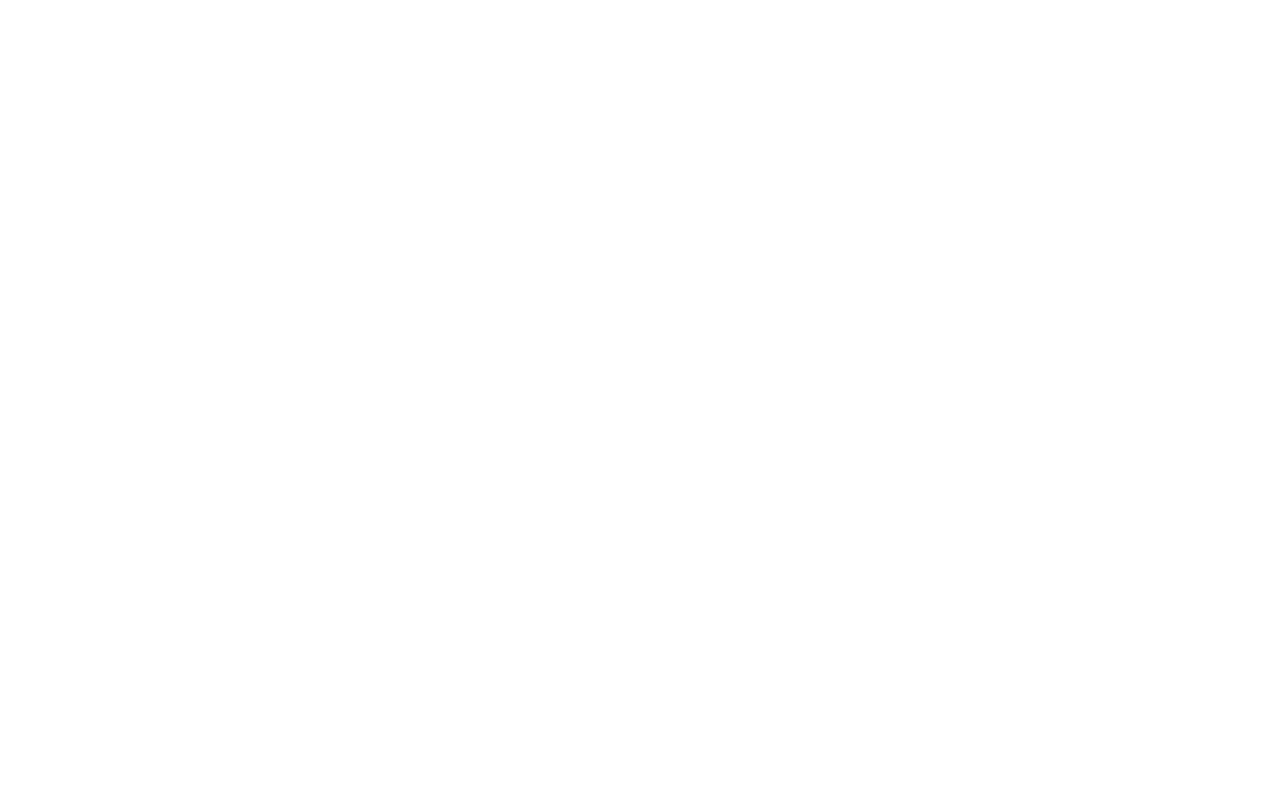
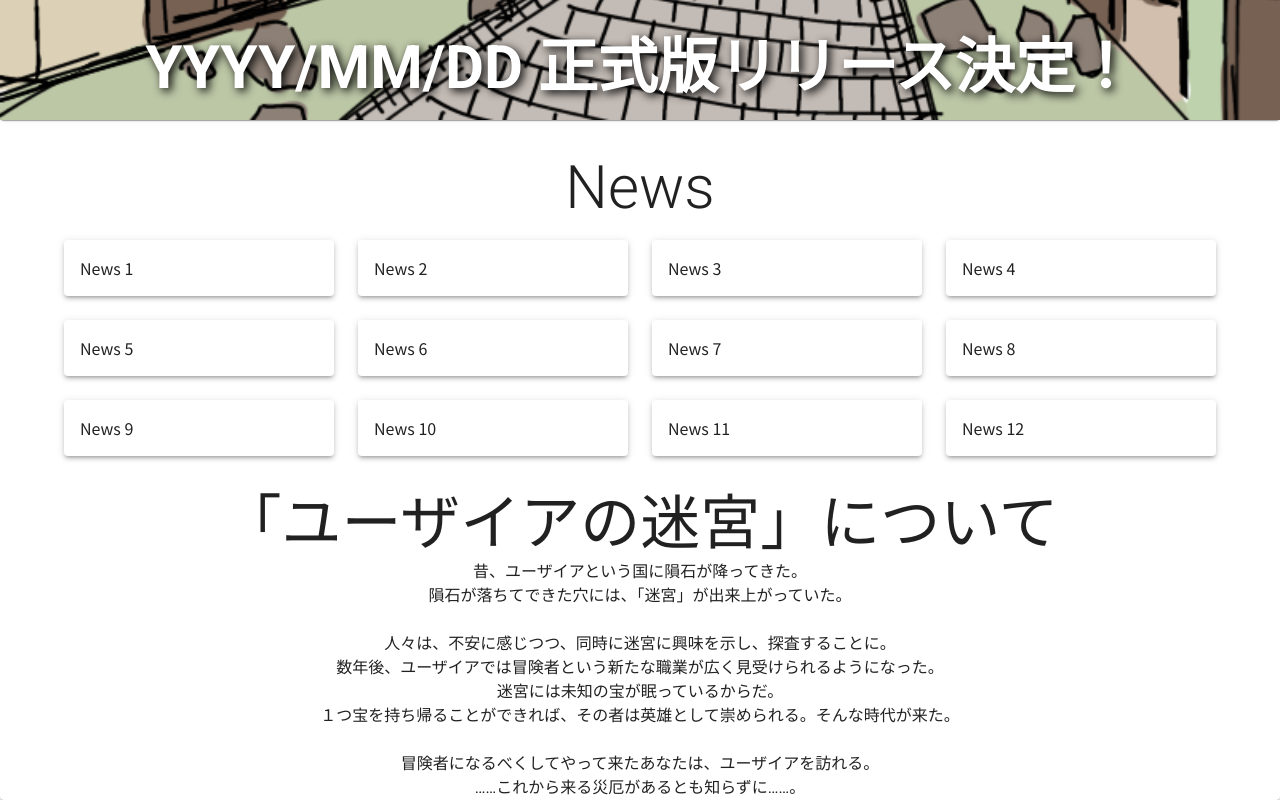
Before and after one commit to UZIA-Dev/uzia-web, a Next.js app: page /the-labyrinth-of-uzia in a window 1280 px wide. Before the commit this address had no page. Shown: the part 800-1600 px from the top of the page. Before the commit the page ends 920 px from the top, so only its background shows below. Built offline with nearby package versions, Linux system fonts and the light colour scheme; what @mui/material-nextjs would draw is missing.

Commit message:
ユーザイアの迷宮の名称修正。ルーティング変更

```diff
--- a/src/app/uzia/_components/UziaAbout.tsx
+++ b/src/app/the-labyrinth-of-uzia/_components/UziaAbout.tsx
@@ -7,7 +7,7 @@ import Introduction from './about/introduction.json';
 const UziaAbout = () => {
   return (
     <Box className="uzui-content-container" sx={{ flexGrow: 1 }}>
-      <Typography variant='h2' className="container-title">UZIAについて</Typography>
+      <Typography variant='h2' className="container-title">「ユーザイアの迷宮」について</Typography>
       <Typography variant="body1" sx={{ whiteSpace: "pre-wrap", textAlign: "center" }}>{Introduction.introduction}</Typography>
     </Box>
   );
```
Also changed, not shown: src/app/the-labyrinth-of-uzia/_components/UziaNews.tsx (renamed from src/app/uzia/_components/UziaNews.tsx), src/app/the-labyrinth-of-uzia/_components/about/introduction.json (renamed from src/app/uzia/_components/about/introduction.json), src/app/the-labyrinth-of-uzia/_components/news/NewsItem.tsx (renamed from src/app/uzia/_components/news/NewsItem.tsx), src/app/the-labyrinth-of-uzia/layout.tsx (renamed from src/app/uzia/layout.tsx), src/app/the-labyrinth-of-uzia/page.tsx (renamed from src/app/uzia/page.tsx).
